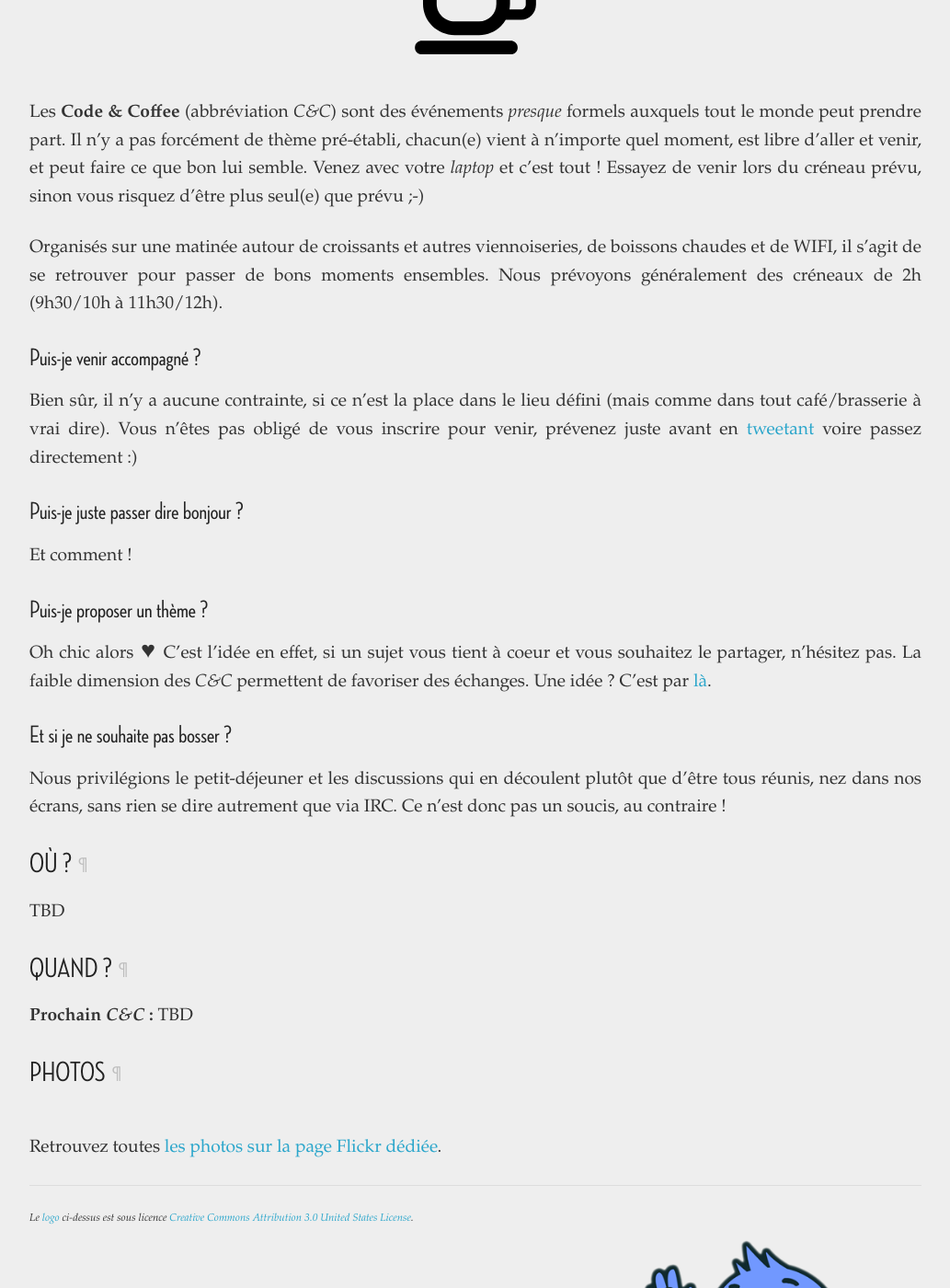
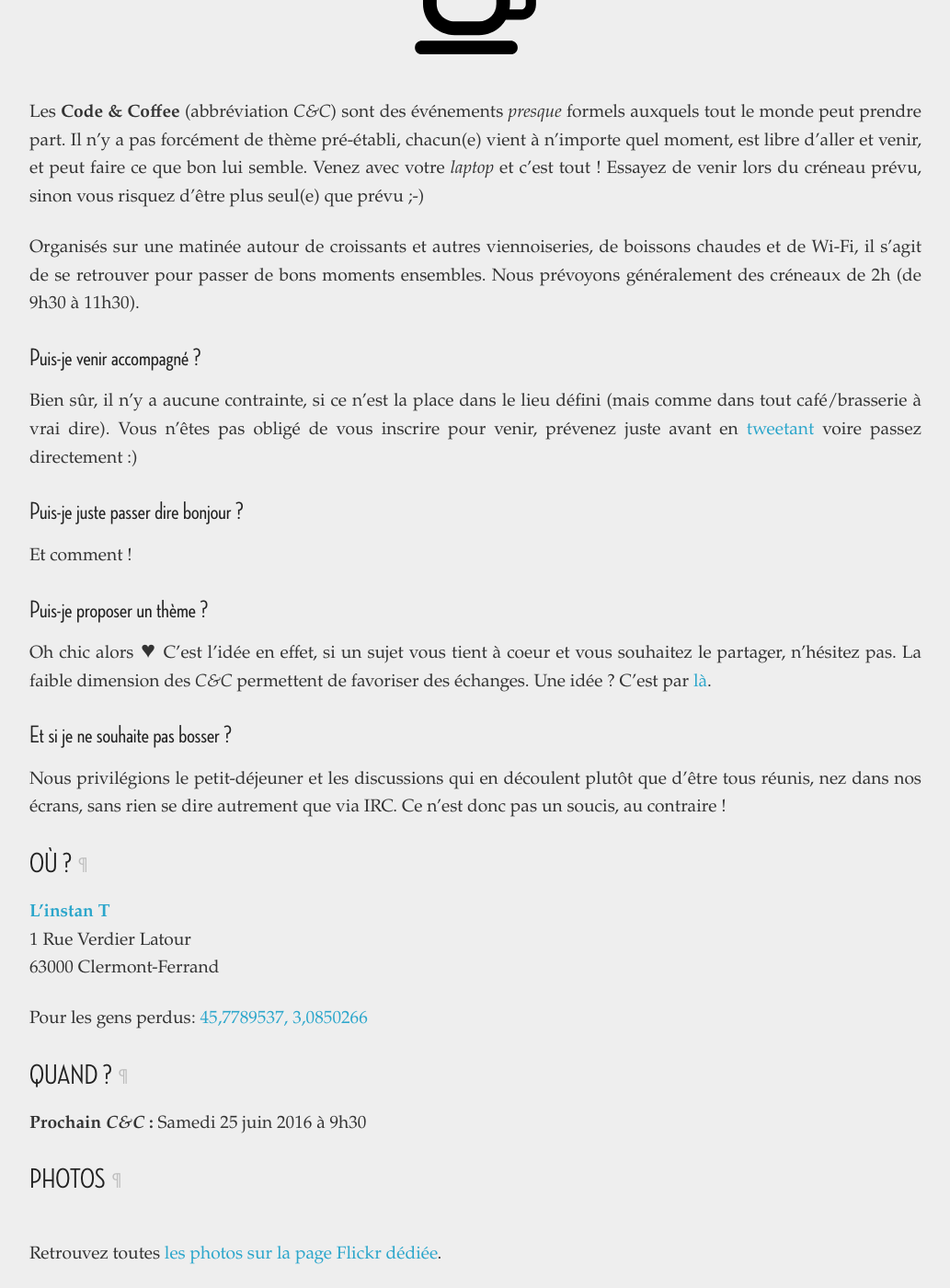
Before and after one commit to clermontech/clermontech.github.com, a Jekyll site: the page built from code-and-coffee.md, in a window 1280 px wide and 1400 px high, scrolled down 460 px. Shown: the whole window at 92% size, without its empty margins (123-1156 px from the left). Built offline with Jekyll 4.4.1, drawn with Linux system fonts in a browser that asks for light colours.

Commit message:
C&C resurection!

```diff
--- a/code-and-coffee.md
+++ b/code-and-coffee.md
@@ -16,9 +16,9 @@ tout ! Essayez de venir lors du créneau prévu, sinon vous risquez d'être plus
 seul(e) que prévu ;-)
 
 Organisés sur une matinée autour de croissants et autres viennoiseries, de
-boissons chaudes et de WIFI, il s'agit de se retrouver pour passer de bons
-moments ensembles. Nous prévoyons généralement des créneaux de 2h (9h30/10h à
-11h30/12h).
+boissons chaudes et de Wi-Fi, il s'agit de se retrouver pour passer de bons
+moments ensembles. Nous prévoyons généralement des créneaux de 2h (de 9h30 à
+11h30).
 
 ### Puis-je venir accompagné ?
 
@@ -45,8 +45,12 @@ via IRC. Ce n'est donc pas un soucis, au contraire !
 
 ## Où ?
 
-TBD
+**[L'instan T](https://www.facebook.com/LInstan-T-848102225224690/)**<br />
+1 Rue Verdier Latour<br />
+63000 Clermont-Ferrand
+
+Pour les gens perdus: [45,7789537, 3,0850266](http://www.openstreetmap.org/node/3834529609#map=18/45.77895/3.08436)
 
 ## Quand ?
 
-**Prochain _C&C_ :** TBD
+**Prochain _C&C_ :** Samedi 25 juin 2016 à 9h30
```
